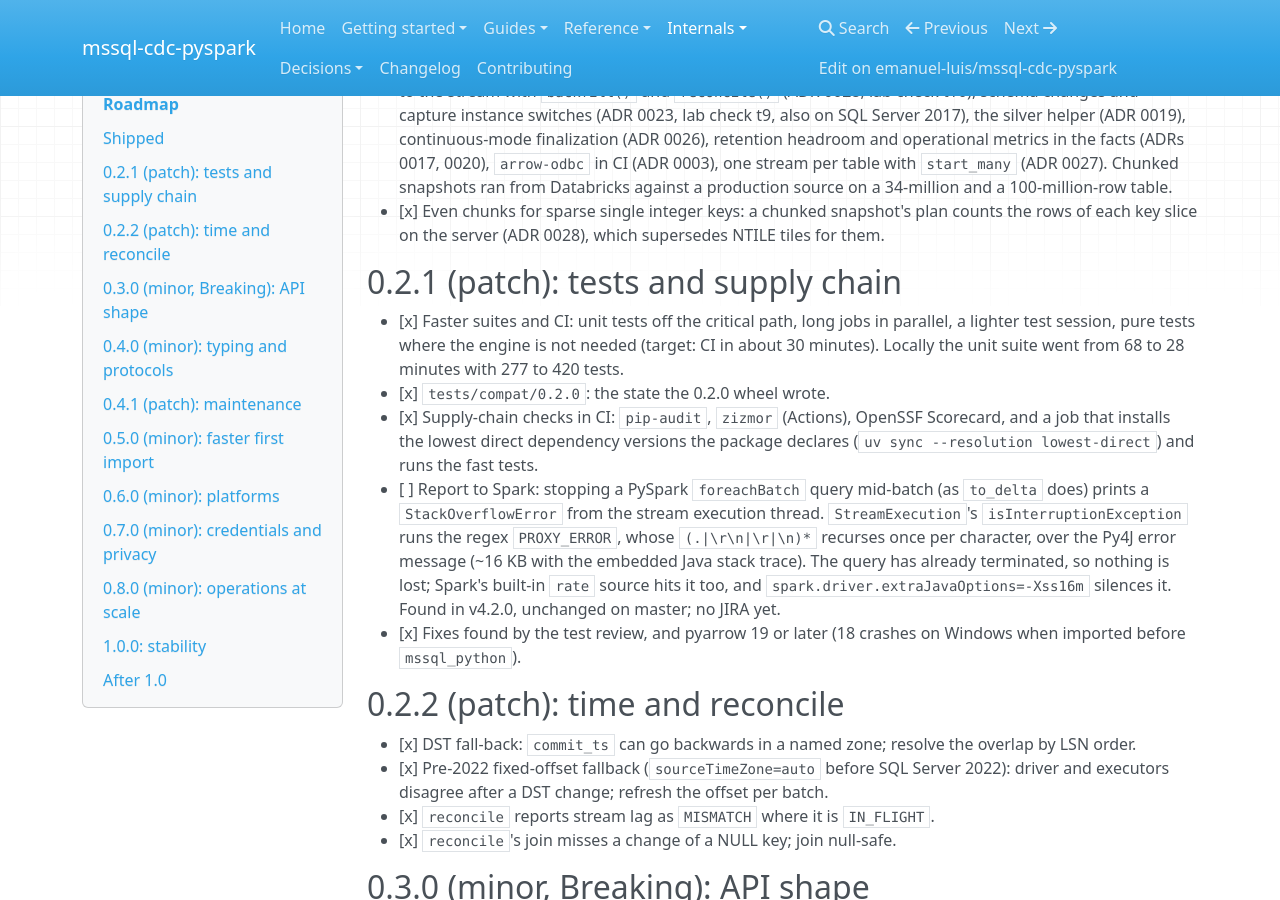
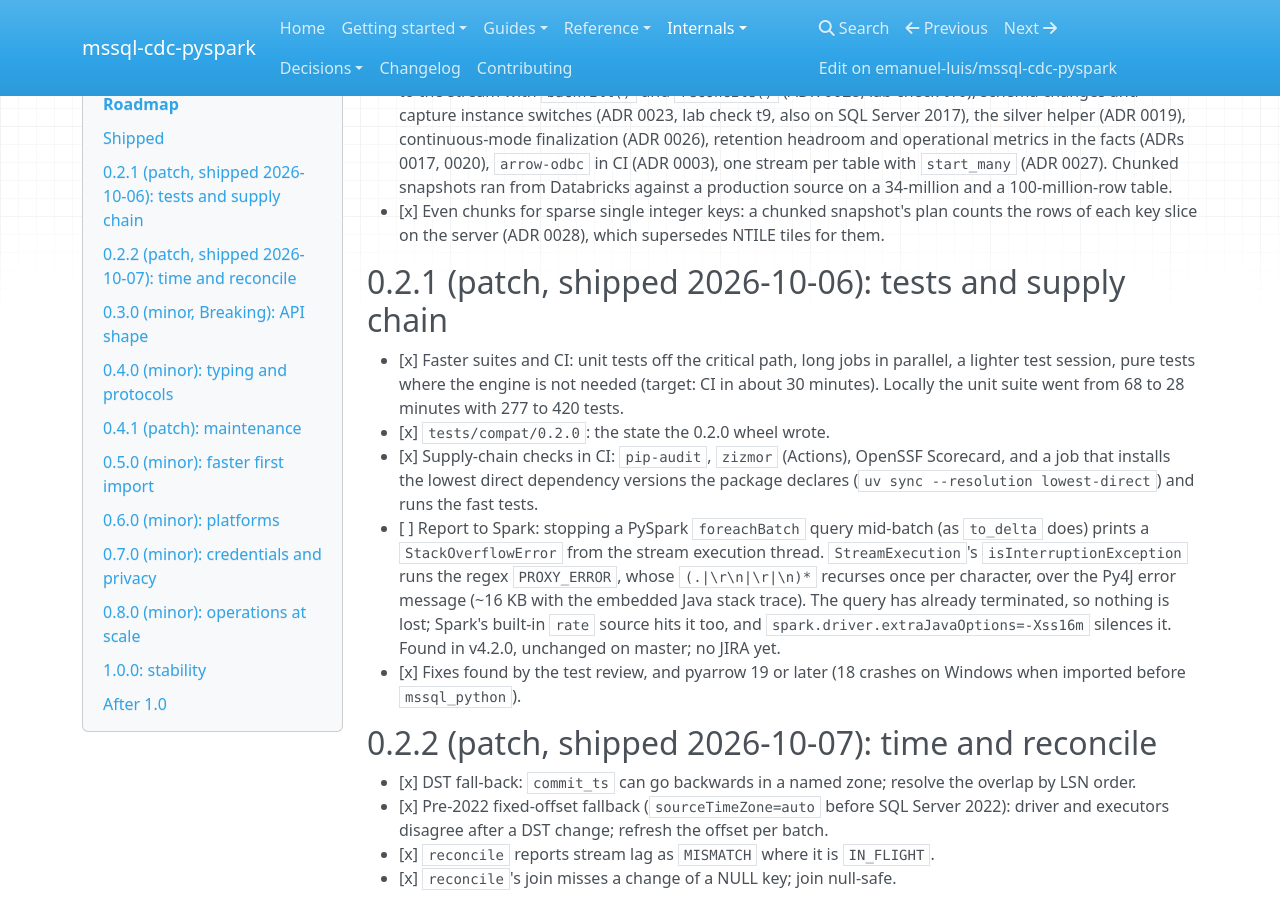
Before and after one commit to emanuel-luis/mssql-cdc-pyspark, an MkDocs documentation site: the page built from docs/ROADMAP.md, in a window 1280 px wide and 900 px high, scrolled down 422 px. Built offline with MkDocs 1.6.1, drawn with Linux system fonts in a browser that asks for light colours; nearby versions of some CDN libraries.

Commit message:
chore(release): 0.2.2

```diff
--- a/docs/ROADMAP.md
+++ b/docs/ROADMAP.md
@@ -25,7 +25,7 @@ fixes, or changes nothing users can see (tests, CI, docs); a minor may break the
 - [x] Even chunks for sparse single integer keys: a chunked snapshot's plan counts the rows
       of each key slice on the server (ADR 0028), which supersedes NTILE tiles for them.
 
-## 0.2.1 (patch): tests and supply chain
+## 0.2.1 (patch, shipped 2026-10-06): tests and supply chain
 
 - [x] Faster suites and CI: unit tests off the critical path, long jobs in parallel, a
       lighter test session, pure tests where the engine is not needed (target: CI in about
@@ -44,7 +44,7 @@ fixes, or changes nothing users can see (tests, CI, docs); a minor may break the
 - [x] Fixes found by the test review, and pyarrow 19 or later (18 crashes on Windows when
       imported before `mssql_python`).
 
-## 0.2.2 (patch): time and reconcile
+## 0.2.2 (patch, shipped 2026-10-07): time and reconcile
 
 - [x] DST fall-back: `commit_ts` can go backwards in a named zone; resolve the overlap by
       LSN order.
--- a/pyproject.toml
+++ b/pyproject.toml
@@ -4,7 +4,7 @@ build-backend = "setuptools.build_meta"
 
 [project]
 name = "mssql-cdc-pyspark"
-version = "0.2.1"
+version = "0.2.2"
 description = "Platform-agnostic PySpark streaming source for SQL Server CDC, with a partition-finalization (completeness) signal"
 readme = "README.md"
 requires-python = ">=3.10"
```
Also changed, not shown: CHANGELOG.md (+4 -1 lines), docs/DATABRICKS.md (+2 -2 lines), docs/index.md (+1 -1 lines), 2 other files.
